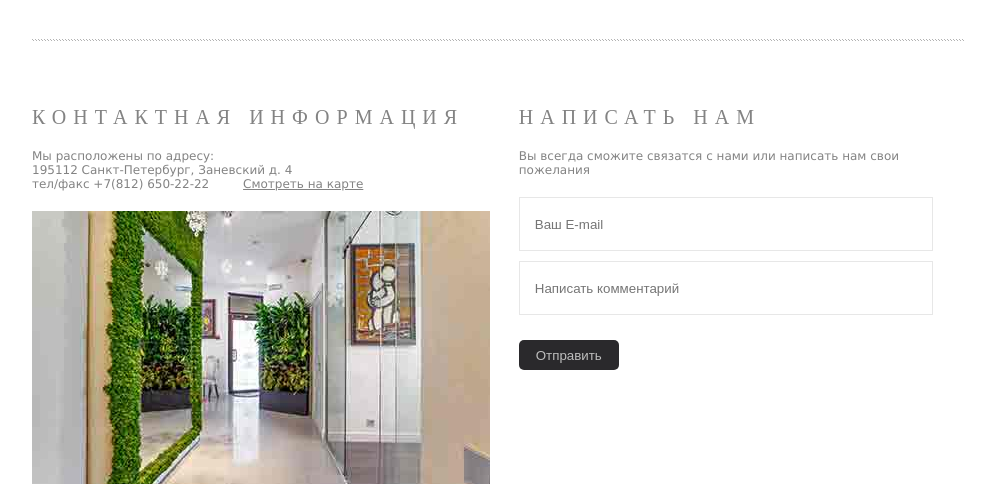
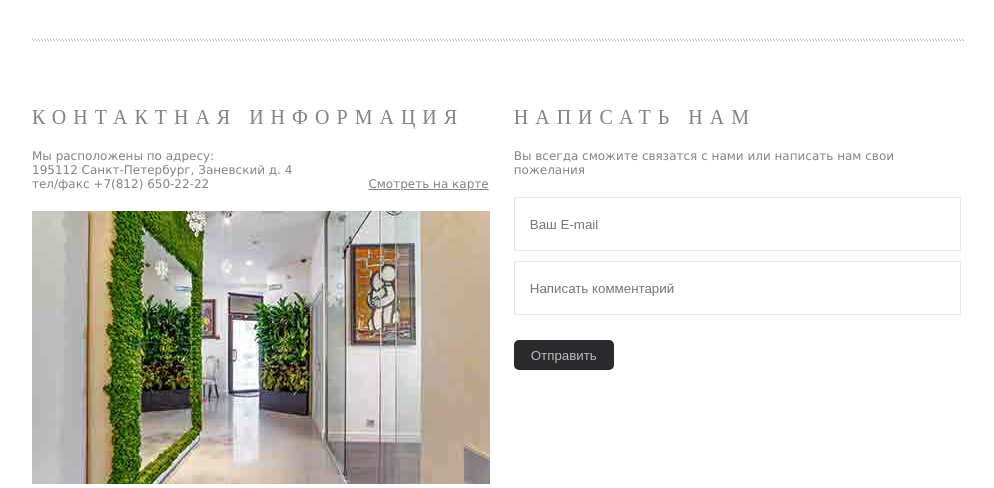
Before and after one commit to alifanov/artlounge, a Django app: page / in a window 1280 px wide. Shown: the part 2173-2661 px from the top of the page, without its empty margins (142-1136 px from the left). Run offline with Django 3.2, Linux system fonts and the light colour scheme; some libraries are stand-ins or nearby versions.

```diff
--- a/static/css/style.css
+++ b/static/css/style.css
@@ -114,15 +114,16 @@ body {
 .contacts-desc a {
     color: #838383;
     margin-left: 30px;
+    float: right;
 }
 
 .contacts .right {
-    margin-left: 25px;
-    width: 47%;
+    margin-left: 20px;
+    width: 449px;
 }
 
 .input-wrapper input {
-    width: 395px;
+    width: 428px;
     margin-bottom: 10px;
     padding-left: 15px;
     height: 50px;
```
